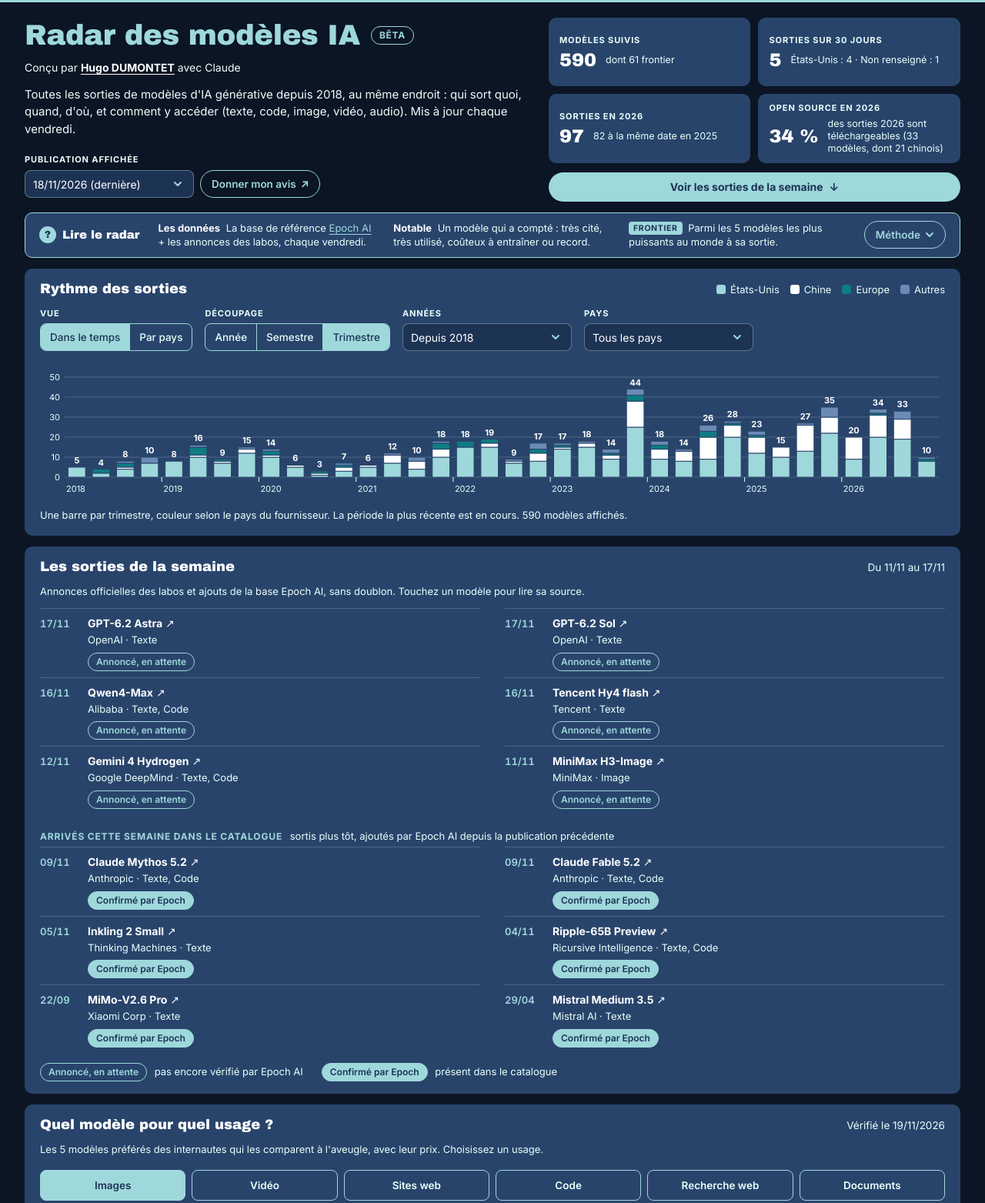
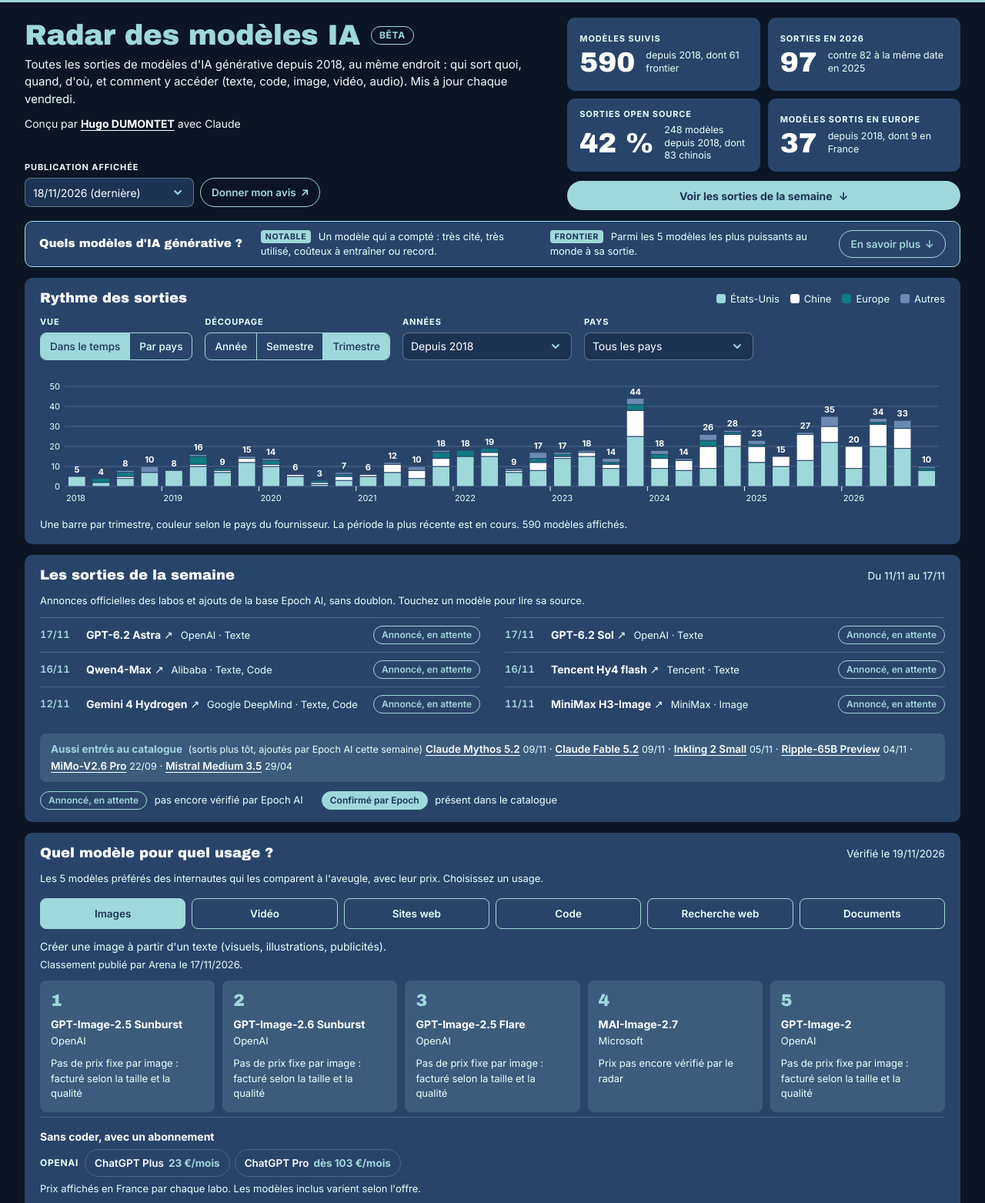
Before and after one commit to hugodumontet/radar-ia-generative, a plain HTML site: page index.html in a window 1280 px wide. Shown: the part 53-1616 px from the top of the page at 77% size. Drawn offline with Linux system fonts and the light colour scheme.

Commit message:
Passe en v21 : chiffres clés revus, bande Quels modèles d'IA générative, bloc Méthode et sources, sorties en lignes, test de contraste ?test=b
Co-Authored-By: Claude Opus 5.5 <noreply@anthropic.com>
Claude-Session: https://claude.ai/code/session_015CAKdmtNedk5Kow9WRLXY3

```diff
--- a/index.html
+++ b/index.html
@@ -404,6 +404,48 @@ summary>span:first-child{display:flex;flex-direction:column;gap:2px;min-width:0}
   .hero .kpi .label{grid-column:1/-1}
   .hero .kpi .d{line-height:1.3}
 }
+
+/* ---------- v21 ---------- */
+/* blocs repliables (Lire le catalogue, Méthode et sources) : contenu aligné sur le titre */
+.guide{display:grid;grid-template-columns:repeat(3,minmax(0,1fr));gap:24px;padding:16px 20px 20px;border-top:1px solid var(--c-line)}
+.guide>div{display:flex;flex-direction:column;gap:6px;min-width:0}
+.guide p{margin:0;font-size:14px;color:var(--menthe)}
+.guide ul{margin:0;padding-left:18px;font-size:14px;display:flex;flex-direction:column;gap:3px;color:var(--menthe)}
+.guide.g2{grid-template-columns:repeat(2,minmax(0,1fr));grid-auto-rows:1fr;gap:12px}
+.guide.g2>div{background:var(--tag);border-radius:8px;padding:14px 16px}
+@media (max-width:900px){.guide,.guide.g2{grid-template-columns:minmax(0,1fr);grid-auto-rows:auto;gap:16px}}
+#methode{scroll-margin-top:16px}
+/* bande explicative */
+@media (min-width:1100px){.xrow{grid-template-columns:auto minmax(0,1fr) minmax(0,1fr) auto}}
+.xrow .badge{margin:0 6px 0 0}
+a.xtog{text-decoration:none}
+/* chiffres clés : gros chiffre, détail sur 2 lignes à côté */
+@media (min-width:1000px){
+  .hero{grid-template-columns:minmax(0,1fr) minmax(0,min(42%,540px))}
+  .hero-txt .byline{margin-top:10px}
+  .hero .kpi{grid-template-columns:auto minmax(0,1fr);column-gap:14px;padding:12px 16px;align-content:center}
+  .kpi .v{font-size:36px;line-height:1}
+  .hero .kpi .d{font-size:12.5px;line-height:1.35;min-height:2.7em;display:flex;align-items:center}
+  .hero-side .cta,.hero .stamp-row .avis,.hero .stamp select{min-height:38px;height:38px}
+  .hero-side .cta{padding:0 18px}
+  .hero-txt{justify-content:flex-start}
+  .hero-txt .stamp{margin-top:auto;padding-top:14px}
+}
+/* sorties de la semaine : une ligne par modèle */
+.week a,.week .wi{grid-template-columns:48px minmax(0,1fr) auto;align-items:center;gap:12px;padding:8px 0;min-height:44px}
+.week .wn{min-width:0}
+.week .og{display:inline;margin:0 0 0 6px;font-size:13px}
+.week .st{justify-self:end}
+#week-before .week li{opacity:.85}
+.wlate{margin:4px 0 0;padding:10px 14px;border-radius:8px;background:var(--tag);font-size:13.5px;line-height:1.6;color:var(--blanc)}
+.wlate b{color:var(--fond);margin-right:4px}
+.wlate a{color:var(--blanc);font-weight:600}
+.wlate .muted{font-size:12.5px}
+@media (max-width:599px){.week a,.week .wi{grid-template-columns:44px minmax(0,1fr)}.week .st{grid-column:2;justify-self:start}.week .og{display:block;margin:2px 0 0}}
+/* test de contraste B (?test=b) : chiffres clés et bande explicative sans fond, bordure menthe */
+@media (max-width:1099px){.xt{white-space:normal}}
+@media (max-width:599px){.xrow{grid-template-columns:minmax(0,1fr)}.xrow .xtog{grid-column:1;grid-row:auto;justify-content:center}}
+body.contour .hero .kpi,body.contour .explain{background:transparent;border:1px solid var(--fond)}
 </style>
 <style>:root{padding-top:env(safe-area-inset-top,0px);padding-bottom:env(safe-area-inset-bottom,0px)}body{margin:0}img{max-width:100%}[hidden]{display:none!important}</style>
 </head>
@@ -420,8 +462,8 @@ summary>span:first-child{display:flex;flex-direction:column;gap:2px;min-width:0}
   <header class="hero">
     <div class="hero-txt">
       <div class="titre"><h1>Radar des modèles IA</h1><span class="beta" id="beta" title="Le radar est encore en développement">Bêta</span></div>
+      <p class="sub">Toutes les sorties de modèles d'IA générative depuis 2018, au même endroit : qui sort quoi, quand, d'où, et comment y accéder (texte, code, image, vidéo, audio). Mis à jour chaque vendredi.</p>
       <p class="byline">Conçu par <a href="https://www.linkedin.com/in/hugodumontet/" target="_blank" rel="noopener">Hugo DUMONTET</a> avec Claude</p>
-      <p class="sub">Toutes les sorties de modèles d'IA générative depuis 2018, au même endroit : qui sort quoi, quand, d'où, et comment y accéder (texte, code, image, vidéo, audio). Mis à jour chaque vendredi.</p>
       <div class="stamp">
         <label class="label" for="snap">Publication affichée</label>
         <div class="stamp-row"><select id="snap"><option>Chargement…</option></select>
@@ -431,9 +473,9 @@ summary>span:first-child{display:flex;flex-direction:column;gap:2px;min-width:0}
     <div class="hero-side">
       <section class="kpis" aria-label="Chiffres clés">
         <div class="card kpi"><span class="label">Modèles suivis</span><span class="v" id="k-total">–</span><span class="d" id="k-total-d"></span></div>
-        <div class="card kpi"><span class="label">Sorties sur 30 jours</span><span class="v" id="k-30">–</span><span class="d" id="k-30-d"></span></div>
         <div class="card kpi"><span class="label" id="k-year-l">Sorties de l'année</span><span class="v" id="k-year">–</span><span class="d" id="k-year-d"></span></div>
-        <div class="card kpi"><span class="label" id="k-open-l">Open source de l'année</span><span class="v" id="k-open">–</span><span class="d" id="k-open-d"></span></div>
+        <div class="card kpi"><span class="label">Sorties open source</span><span class="v" id="k-open">–</span><span class="d" id="k-open-d"></span></div>
+        <div class="card kpi"><span class="label">Modèles sortis en Europe</span><span class="v" id="k-eu">–</span><span class="d" id="k-eu-d"></span></div>
       </section>
       <a class="cta" href="#week-title">Voir les sorties de la semaine <span aria-hidden="true">↓</span></a>
     </div>
@@ -441,35 +483,10 @@ summary>span:first-child{display:flex;flex-direction:column;gap:2px;min-width:0}
 
   <section class="card explain" aria-labelledby="explain-title">
     <div class="xrow">
-      <h2 id="explain-title" class="xt"><span class="g-ico" aria-hidden="true">?</span>Lire le radar</h2>
-      <p><b>Les données</b> La base de référence <a href="https://epoch.ai/data/ai-models" target="_blank" rel="noopener">Epoch AI</a> + les annonces des labos, chaque vendredi.</p>
-      <p><b>Notable</b> Un modèle qui a compté : très cité, très utilisé, coûteux à entraîner ou record.</p>
+      <h2 id="explain-title" class="xt">Quels modèles d'IA générative ?</h2>
+      <p><span class="badge b-fr">Notable</span> Un modèle qui a compté : très cité, très utilisé, coûteux à entraîner ou record.</p>
       <p><span class="badge b-fr">Frontier</span> Parmi les 5 modèles les plus puissants au monde à sa sortie.</p>
-      <button class="xtog" id="xtog" type="button" aria-expanded="false" aria-controls="xmore">Méthode<svg width="12" height="12" viewBox="0 0 12 12" aria-hidden="true"><path d="M2 4l4 4 4-4" fill="none" stroke="currentColor" stroke-width="2" stroke-linecap="round" stroke-linejoin="round"/></svg></button>
-    </div>
-    <div class="xmore" id="xmore" hidden>
-      <div class="gmore-in">
-        <div>
-          <h3>Notable : au moins un critère</h3>
-          <ul>
-            <li>plus de 5 000 citations scientifiques ;</li>
-            <li>entraînement à plus de 1 M$ (dollars 2023), ou au moins 1 % du modèle le plus cher à date ;</li>
-            <li>plus d'un million d'utilisateurs actifs par mois ;</li>
-            <li>meilleur résultat sur un benchmark reconnu ;</li>
-            <li>importance historique équivalente, jugée par Epoch.</li>
-          </ul>
-        </div>
-        <div>
-          <h3>Frontier</h3>
-          <p>Epoch ne classe un modèle frontier que s'il a une estimation de son calcul. Beaucoup de modèles fermés récents n'en ont pas encore, d'où moins de frontier sur 2026.</p>
-          <h3>Sorties de la semaine</h3>
-          <p>Sources lues : OpenAI, Google, Anthropic, Mistral et leurs comptes Hugging Face ; repérage dans TechCrunch, Ars Technica et The Decoder. Un modèle n'est retenu que si son labo l'a annoncé. Il devient « Confirmé par Epoch » dès son ajout, ou « Pas encore chez Epoch » après deux semaines.</p>
-        </div>
-        <div>
-          <h3>Classements et prix</h3>
-          <p>Classement <a href="https://huggingface.co/datasets/lmarena-ai/leaderboard-dataset" target="_blank" rel="noopener">Arena</a> (licence CC BY 4.0) : des internautes comparent deux réponses à l'aveugle et votent. Seuls les modèles avec au moins 1 000 votes sont gardés. Prix relevés sur les pages tarifs officielles.</p>
-        </div>
-      </div>
+      <a class="xtog" id="xtog" href="#methode">En savoir plus <span aria-hidden="true">↓</span></a>
     </div>
   </section>
 
@@ -499,7 +516,7 @@ summary>span:first-child{display:flex;flex-direction:column;gap:2px;min-width:0}
     <ol class="week" id="week"></ol>
     <p class="week-empty" id="week-empty" hidden>Aucune sortie repérée sur cette période.</p>
     <div class="wpart" id="week-before" hidden><h3 class="wsub">Juste avant</h3><ol class="week" id="week-prev"></ol></div>
-    <div class="wpart" id="week-late" hidden><h3 class="wsub">Arrivés cette semaine dans le catalogue <span class="note">sortis plus tôt, ajoutés par Epoch AI depuis la publication précédente</span></h3><ol class="week" id="week-added"></ol></div>
+    <p class="wlate" id="week-late" hidden></p>
     <p class="note wlegend" id="week-legend"></p>
   </section>
 
@@ -586,6 +603,38 @@ summary>span:first-child{display:flex;flex-direction:column;gap:2px;min-width:0}
         <h3>Source</h3>
         <p><a href="https://epoch.ai/data/ai-models" target="_blank" rel="noopener">Epoch AI, Data on AI Models</a> (fichiers « notable » et « frontier »), filtrés sur les tâches génératives. Licence CC BY 4.0.</p>
       </div>
+    </div>
+  </details>
+
+  <details class="card about" id="methode">
+    <summary><span><h2>Méthode et sources</h2><span class="sum-d">Notable, frontier, sorties de la semaine, classements et prix</span></span><span class="chev" aria-hidden="true"><svg width="12" height="12" viewBox="0 0 12 12"><path d="M2 4l4 4 4-4" fill="none" stroke="currentColor" stroke-width="2" stroke-linecap="round" stroke-linejoin="round"/></svg></span></summary>
+    <div class="guide g2">
+        <div>
+          <h3>Notable : au moins un critère</h3>
+          <ul>
+            <li>plus de 5 000 citations scientifiques ;</li>
+            <li>entraînement à plus de 1 M$ (dollars 2023), ou au moins 1 % du modèle le plus cher à date ;</li>
+            <li>plus d'un million d'utilisateurs actifs par mois ;</li>
+            <li>meilleur résultat sur un benchmark reconnu ;</li>
+            <li>importance historique équivalente, jugée par Epoch.</li>
+          </ul>
+          <p>Liste et critères tenus par <a href="https://epoch.ai/data/ai-models" target="_blank" rel="noopener">Epoch AI</a>, la base de référence des modèles d'IA.</p>
+        </div>
+        <div>
+          <h3>Frontier</h3>
+          <p>Le modèle figurait dans le top 5 mondial du calcul d'entraînement au moment de sa sortie : c'est la pointe de la puissance brute.</p>
+          <p>Epoch ne classe un modèle frontier que s'il a une estimation de son calcul. Beaucoup de modèles fermés récents n'en ont pas encore, d'où moins de frontier sur 2026.</p>
+        </div>
+        <div>
+          <h3>Sorties de la semaine</h3>
+          <p>Sources lues chaque vendredi : OpenAI, Google, Anthropic, Mistral et leurs comptes Hugging Face ; repérage dans TechCrunch, Ars Technica et The Decoder. Un modèle n'est retenu que si son labo l'a annoncé.</p>
+          <p>Il devient « Confirmé par Epoch » dès son ajout, ou « Pas encore chez Epoch » après deux semaines. Chiffres, graphique et catalogue restent calculés sur Epoch seul.</p>
+        </div>
+        <div>
+          <h3>Classements et prix</h3>
+          <p>Classement <a href="https://huggingface.co/datasets/lmarena-ai/leaderboard-dataset" target="_blank" rel="noopener">Arena</a> (licence CC BY 4.0) : des internautes comparent deux réponses à l'aveugle et votent. Seuls les modèles avec au moins 1 000 votes sont gardés.</p>
+          <p>Prix relevés à la main sur les pages tarifs officielles, convertis en euros au taux de la BCE.</p>
+        </div>
     </div>
   </details>
 
@@ -722,20 +771,19 @@ function update(){
 /* ---------- KPIs ---------- */
 function kpis(){
   const y=UPDATED.slice(0,4);
-  $("k-year-l").textContent="Sorties en "+y;$("k-open-l").textContent="Open source en "+y;
+  $("k-year-l").textContent="Sorties en "+y;
   $("k-total").textContent=DATA.length.toLocaleString("fr-FR");
-  $("k-total-d").textContent="dont "+DATA.filter(r=>r[6]).length+" frontier";
-  const d30=DATA.filter(r=>daysBetween(r[2],UPDATED)<=30);
-  $("k-30").textContent=d30.length;
-  const c30={};d30.forEach(r=>{const c=ctyOf(r)[0]||"";c30[c]=(c30[c]||0)+1});
-  $("k-30-d").textContent=Object.entries(c30).sort((a,b)=>b[1]-a[1]).map(([c,n])=>cname(c)+" : "+n).join(" · ")||"Aucune";
+  $("k-total-d").textContent="depuis 2018, dont "+DATA.filter(r=>r[6]).length+" frontier";
   const yr=DATA.filter(r=>r[2].startsWith(y));
   $("k-year").textContent=yr.length;
   const prev=DATA.filter(r=>r[2].startsWith(String(+y-1))&&r[2].slice(5)<=UPDATED.slice(5)).length;
-  $("k-year-d").textContent=prev+" à la même date en "+(+y-1);
-  const op=yr.filter(r=>ACC_GROUP[r[5]]==="open");
-  $("k-open").textContent=Math.round(op.length/Math.max(yr.length,1)*100)+" %";
-  $("k-open-d").textContent="des sorties "+y+" sont téléchargeables ("+op.length+" modèles, dont "+op.filter(r=>ctyOf(r)[0]==="CN").length+" chinois)";
+  $("k-year-d").textContent="contre "+prev+" à la même date en "+(+y-1);
+  const op=DATA.filter(r=>ACC_GROUP[r[5]]==="open");
+  $("k-open").textContent=Math.round(op.length/Math.max(DATA.length,1)*100)+" %";
+  $("k-open-d").textContent=op.length+" modèles depuis 2018, dont "+op.filter(r=>ctyOf(r)[0]==="CN").length+" chinois";
+  const eu=DATA.filter(r=>EU.has(ctyOf(r)[0]));
+  $("k-eu").textContent=eu.length;
+  $("k-eu-d").textContent="depuis 2018, dont "+eu.filter(r=>ctyOf(r)[0]==="FR").length+" en France";
 }
 
 /* ---------- Chart (drawn at the container's real width, in pixels) ---------- */
@@ -883,7 +931,7 @@ const SNAPCACHE={};
 const getSnap=f=>f?(SNAPCACHE[f]||(SNAPCACHE[f]=fetch(f).then(r=>r.ok?r.json():null).catch(()=>null))):Promise.resolve(null);
 function wItem(o){
   const mods=(o.mods||"T").split("").filter(m=>m!=="M").map(m=>MOD[m]).join(", ")||"Texte";
-  const inner=`<span class="dt">${dm(o.date)}</span><span><span class="nm">${esc(o.nom)}</span>${o.lien?' <span aria-hidden="true">↗</span>':""}<span class="og">${esc(o.four)} · ${mods}</span><span class="st st-${o.st}">${ST[o.st]||""}</span></span>`;
+  const inner=`<span class="dt">${dm(o.date)}</span><span class="wn"><span class="nm">${esc(o.nom)}</span>${o.lien?' <span aria-hidden="true">↗</span>':""} <span class="og">${esc(o.four)} · ${mods}</span></span><span class="st st-${o.st}">${ST[o.st]||""}</span>`;
   return `<li>${o.lien?`<a href="${esc(o.lien)}" target="_blank" rel="noopener">${inner}</a>`:`<div class="wi">${inner}</div>`}</li>`}
 function week(file){
   const i=SNAPS.findIndex(x=>x.file===file),date=(SNAPS[i]&&SNAPS[i].date)||UPDATED,rows=DATA;
@@ -907,7 +955,7 @@ function week(file){
     $("week").innerHTML=now.map(wItem).join("");$("week").hidden=!now.length;
     $("week-empty").hidden=now.length>0;
     $("week-prev").innerHTML=prev.map(wItem).join("");$("week-before").hidden=!prev.length;
-    $("week-added").innerHTML=late.map(wItem).join("");$("week-late").hidden=!late.length;
+    $("week-late").innerHTML=late.length?`<b>Aussi entrés au catalogue</b> <span class="muted">(sortis plus tôt, ajoutés par Epoch AI cette semaine)</span> `+late.map(o=>`${o.lien?`<a href="${esc(o.lien)}" target="_blank" rel="noopener">${esc(o.nom)}</a>`:esc(o.nom)} <span class="muted">${dm(o.date)}</span>`).join('<span class="sep" aria-hidden="true"> · </span>'):"";$("week-late").hidden=!late.length;
     const sts=new Set([...now,...prev,...late].map(o=>o.st));
     const LEG={attente:"pas encore vérifié par Epoch AI",confirme:"présent dans le catalogue",pas_encore:"annoncé il y a plus de 2 semaines, absent d'Epoch"};
     $("week-legend").innerHTML=["attente","confirme","pas_encore"].filter(k=>sts.has(k)).map(k=>`<span><span class="st st-${k}">${ST[k]}</span> ${LEG[k]}</span>`).join("");
@@ -921,7 +969,8 @@ function loadSnapshot(file){
 function fail(){$("empty").hidden=false;$("empty").textContent="Les données n'ont pas pu être chargées. Rechargez la page dans quelques instants."}
 bindCatalogue();bindChart();
 $("cftog").addEventListener("click",e=>{const o=e.currentTarget.closest(".controls").classList.toggle("open");e.currentTarget.setAttribute("aria-expanded",o)});
-$("xtog").addEventListener("click",e=>{const o=$("xmore").hidden;$("xmore").hidden=!o;e.currentTarget.setAttribute("aria-expanded",o)});
+$("xtog").addEventListener("click",()=>{$("methode").open=true});
+addEventListener("hashchange",()=>{if(location.hash==="#methode")$("methode").open=true});
 const totop=$("totop");
 addEventListener("scroll",()=>{totop.hidden=scrollY<700},{passive:true});
 totop.addEventListener("click",()=>{scrollTo({top:0,behavior:matchMedia("(prefers-reduced-motion: reduce)").matches?"auto":"smooth"});$("snap").focus({preventScroll:true})});
@@ -931,6 +980,7 @@ fetch("snapshots.json").then(r=>r.ok?r.json():Promise.reject()).catch(()=>[{date
   $("snap").addEventListener("change",e=>loadSnapshot(e.target.value).catch(fail));
   return loadSnapshot(SNAPS[0].file);
 }).catch(fail);
+if(/[?&]test=b\b/.test(location.search))document.body.classList.add("contour");
 /* v19 : bande « en développement », pilotée par bandeau.json (actif, pastille, message, version) */
 (function(){
   const b=$("bandeau"),K="radar-bandeau-ferme";
```
